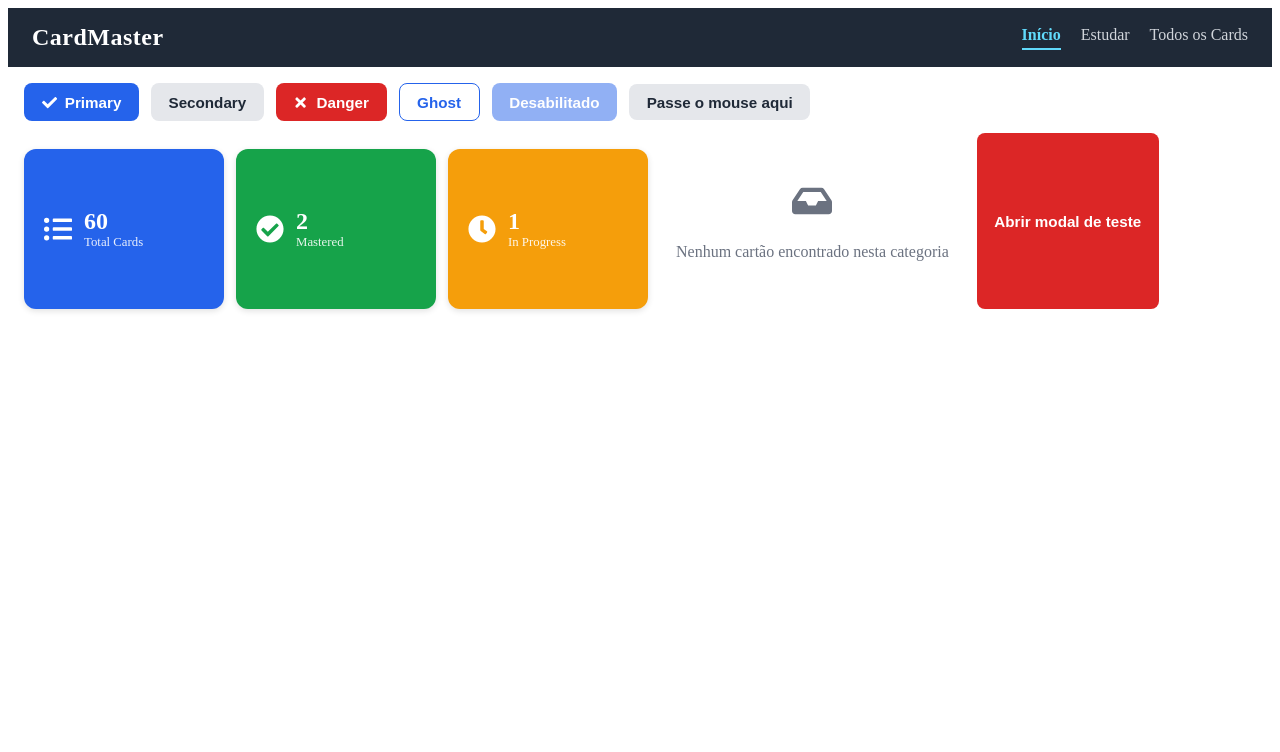
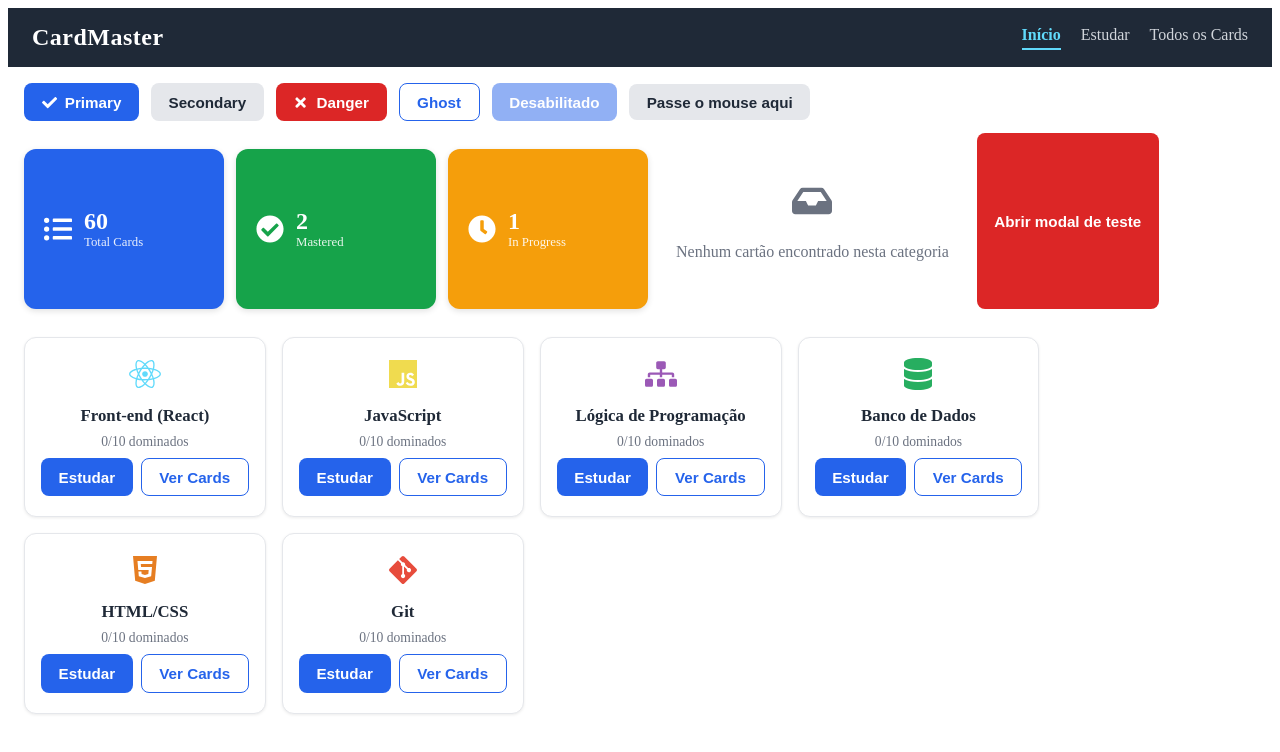
Before and after one commit to Cleok3Lima/frontend-avancado-mvp, a React (Vite) app: page / in a window 1280 px wide. Shown: the top 752 px of the page. Built offline with nearby package versions, Linux system fonts and the light colour scheme.

Commit message:
feat: add CategoryCard component

```diff
--- /dev/null
+++ b/src/components/CategoryCard/CategoryCard.jsx
@@ -0,0 +1,32 @@
+import * as FaIcons from "react-icons/fa";
+import { useNavigate } from "react-router-dom";
+import { useFlashcards } from "../../context/FlashcardsContext";
+import { BotaoAcao } from "../BotaoAcao/BotaoAcao";
+import { Card, IconWrapper, Nome, Stats, Acoes } from "./CategoryCard.styles";
+
+export function CategoryCard({ categoria }) {
+  const { getCategoryStats } = useFlashcards();
+  const navigate = useNavigate();
+  const Icone = FaIcons[categoria.icon] || FaIcons.FaQuestionCircle;
+  const stats = getCategoryStats(categoria.id);
+
+  return (
+    <Card>
+      <IconWrapper $cor={categoria.color}>
+        <Icone aria-hidden="true" />
+      </IconWrapper>
+      <Nome>{categoria.name}</Nome>
+      <Stats>
+        {stats.mastered}/{stats.total} dominados
+      </Stats>
+      <Acoes>
+        <BotaoAcao variante="primary" onClick={() => navigate(`/study/${categoria.id}`)}>
+          Estudar
+        </BotaoAcao>
+        <BotaoAcao variante="ghost" onClick={() => navigate(`/cards/${categoria.id}`)}>
+          Ver Cards
+        </BotaoAcao>
+      </Acoes>
+    </Card>
+  );
+}
--- /dev/null
+++ b/src/components/CategoryCard/CategoryCard.styles.js
@@ -0,0 +1,35 @@
+import styled from "styled-components";
+
+export const Card = styled.div`
+  display: flex;
+  flex-direction: column;
+  align-items: center;
+  gap: 0.5rem;
+  background-color: #fff;
+  border: 1px solid #e5e7eb;
+  border-radius: 0.75rem;
+  padding: 1.25rem 1rem;
+  box-shadow: 0 1px 3px rgba(0, 0, 0, 0.08);
+  text-align: center;
+`;
+
+export const IconWrapper = styled.div`
+  font-size: 2rem;
+  color: ${(props) => props.$cor || "#2563eb"};
+`;
+
+export const Nome = styled.h3`
+  margin: 0;
+  font-size: 1.05rem;
+  color: #1f2937;
+`;
+
+export const Stats = styled.span`
+  font-size: 0.85rem;
+  color: #6b7280;
+`;
+
+export const Acoes = styled.div`
+  display: flex;
+  gap: 0.5rem;
+`;
--- a/src/pages/Home/Home.jsx
+++ b/src/pages/Home/Home.jsx
@@ -5,9 +5,12 @@ import { Tooltip } from "../../components/Tooltip/Tooltip";
 import { CardEstatistica } from "../../components/CardEstatistica/CardEstatistica";
 import { EmptyState } from "../../components/EmptyState/EmptyState";
 import { ConfirmModal } from "../../components/ConfirmModal/ConfirmModal";
+import { useFlashcards } from "../../context/FlashcardsContext";
+import { CategoryCard } from "../../components/CategoryCard/CategoryCard";
 
 export function Home() {
   const [modalAberto, setModalAberto] = useState(false);
+  const { categories, isLoading } = useFlashcards();
 
   return (
     <div style={{ padding: "1rem", display: "flex", gap: "0.75rem", flexWrap: "wrap" }}>
@@ -54,6 +57,11 @@ export function Home() {
         }}
         onCancelar={() => setModalAberto(false)}
       />
+      <div style={{ display: "flex", gap: "1rem", flexWrap: "wrap", marginTop: "1rem" }}>
+        {!isLoading && categories.map((categoria) => (
+          <CategoryCard key={categoria.id} categoria={categoria} />
+        ))}
+      </div>
     </div>
   );
 }
```
